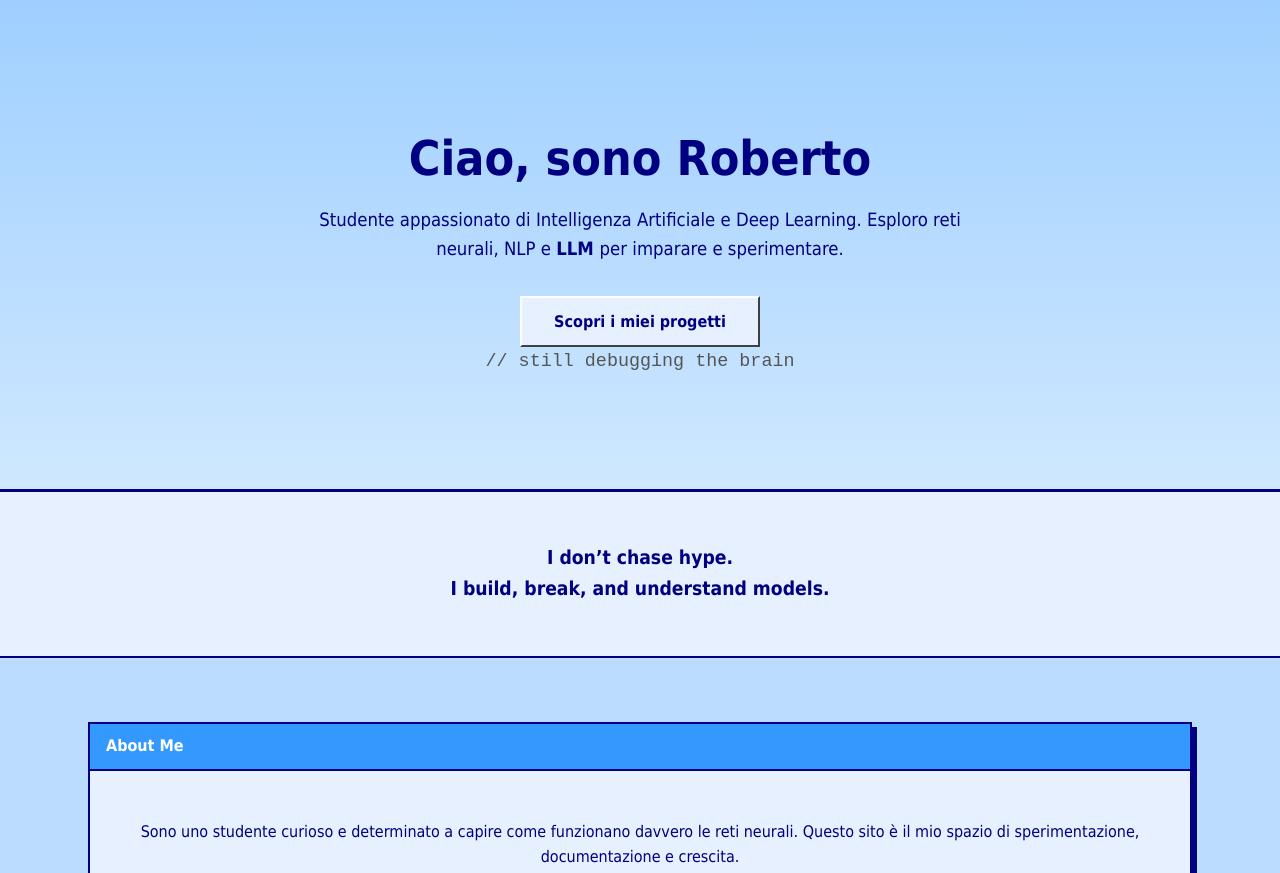
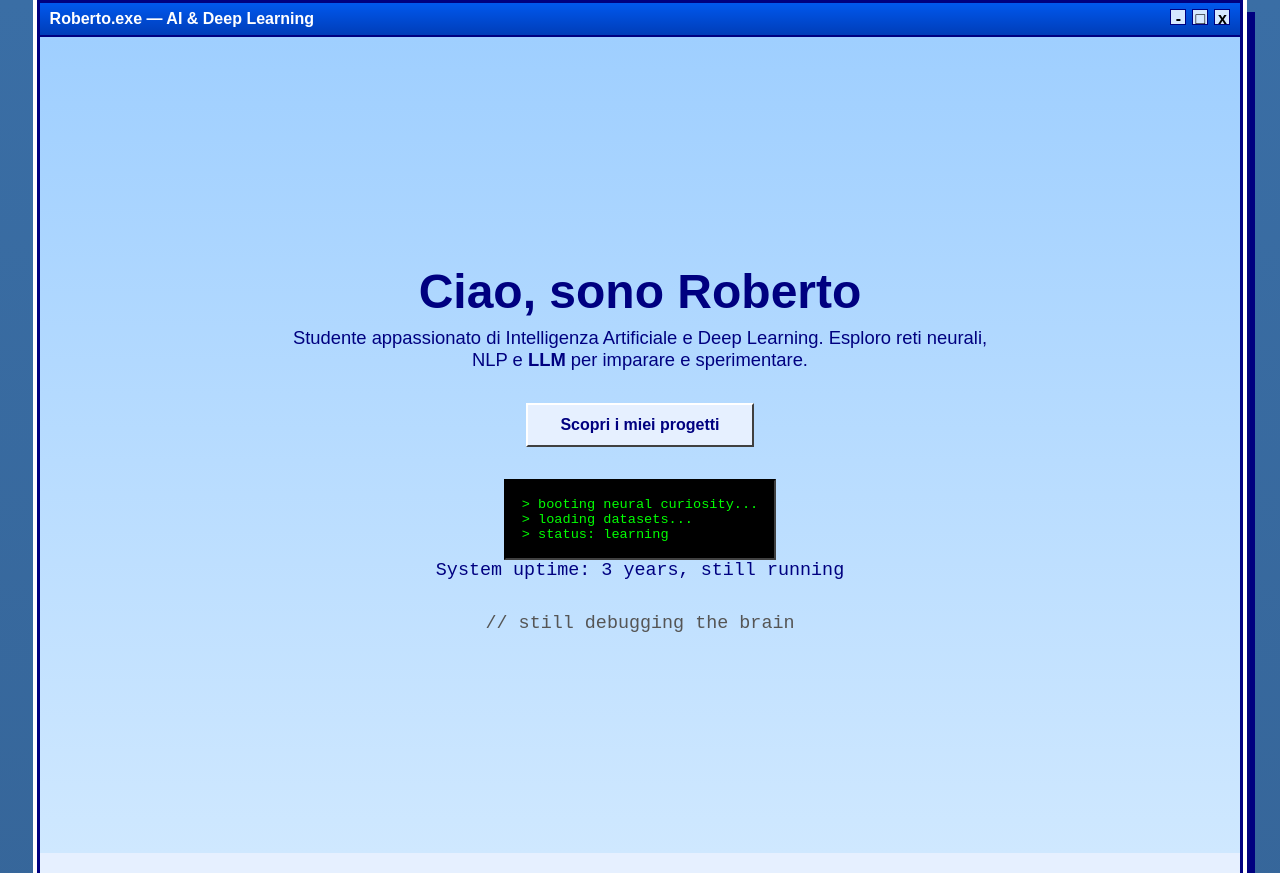
Before and after one commit to robworkhubb/website, a plain HTML site: page index.html in a window 1280 px wide. Shown: the top 873 px of the page. Drawn offline with Linux system fonts and the light colour scheme.

Commit message:
Enhance homepage layout; add XP title bar, hero status, and improve project descriptions

```diff
--- a/index.html
+++ b/index.html
@@ -8,12 +8,23 @@
 </head>
 <body>
 
+<div class="page">
+
+    <!-- XP TITLE BAR -->
+    <div class="xp-titlebar">
+        <span>Roberto.exe — AI & Deep Learning</span>
+        <div class="xp-buttons">
+            <span>-</span><span>□</span><span>x</span>
+        </div>
+    </div>
+
     <!-- HERO -->
     <section class="hero">
         <h1>Ciao, sono Roberto</h1>
         <p>
             Studente appassionato di Intelligenza Artificiale e Deep Learning.
-            Esploro reti neurali, NLP e <span class="tooltip">LLM
+            Esploro reti neurali, NLP e
+            <span class="tooltip">LLM
                 <span class="tooltip-text">
                     Large Language Model. Still trying to tame it.
                 </span>
@@ -23,6 +34,13 @@
 
         <a href="#projects" class="fancy-btn">Scopri i miei progetti</a>
 
+        <div class="hero-status">
+            &gt; booting neural curiosity...<br>
+            &gt; loading datasets...<br>
+            &gt; status: learning
+        </div>
+
+        <p class="uptime">System uptime: 3 years, still running</p>
         <p class="code-comment">// still debugging the brain</p>
     </section>
 
@@ -39,9 +57,9 @@
         <div class="window-header">About Me</div>
         <div class="window-body">
             <p>
-                Sono uno studente curioso e determinato a capire come funzionano davvero
-                le reti neurali. Questo sito è il mio spazio di sperimentazione,
-                documentazione e crescita.
+                Questo sito è il mio laboratorio personale.
+                Qui documento esperimenti, fallimenti e progressi
+                nel mio percorso nel Machine Learning.
             </p>
         </div>
     </section>
@@ -65,37 +83,25 @@
 
                 <div class="project-card">
                     <h3>CNN Image Classification</h3>
-                    <p>
-                        Rete convoluzionale per il riconoscimento di cifre scritte a mano.
-                        Primo contatto serio con convoluzioni e pooling.
-                    </p>
+                    <p>Rete convoluzionale per cifre scritte a mano.</p>
                 </div>
 
                 <div class="project-card">
                     <h3>Fahrenheit → Celsius</h3>
-                    <p>
-                        Rete neurale semplice per apprendere una relazione matematica.
-                        Esperimento base su training e normalizzazione.
-                    </p>
+                    <p>Rete neurale semplice per apprendere relazioni matematiche.</p>
                 </div>
 
                 <div class="project-card">
                     <h3>Sentiment Analysis</h3>
-                    <p>
-                        Modello NLP per classificare testi come positivi, negativi o neutri.
-                        Primo approccio agli embedding.
-                    </p>
+                    <p>Classificazione di testi tramite NLP ed embedding.</p>
                 </div>
 
                 <div class="project-card coming-soon">
                     <h3>LLM Project</h3>
                     <p>Status: compiling neurons…</p>
-                    <p>Training progress:</p>
-
                     <div class="progress-bar">
                         <div class="progress"></div>
                     </div>
-
                     <p class="eta">ETA: unknown, learning in progress</p>
                 </div>
 
@@ -110,7 +116,7 @@
             <ul>
                 <li><strong>v0.1</strong> First neural network experiments</li>
                 <li><strong>v0.2</strong> CNN for image classification</li>
-                <li><strong>v0.3</strong> Sentiment Analysis added</li>
+                <li><strong>v0.3</strong> Sentiment Analysis</li>
                 <li><strong>v0.4</strong> Book draft published</li>
                 <li><strong>v0.5</strong> LLM project in progress</li>
             </ul>
@@ -129,7 +135,6 @@
                 Nota: non è un libro completo, ma una raccolta di appunti,
                 esperimenti e riflessioni.
             </p>
-
             <a href="From Neurons to LLM.pdf" download class="fancy-btn">
                 Scaricalo in PDF
             </a>
@@ -150,5 +155,7 @@
         </p>
     </footer>
 
+</div>
+
 </body>
 </html>
--- a/style.css
+++ b/style.css
@@ -1,18 +1,65 @@
+/* ===== BODY & PAGE ===== */
 body {
-    font-family: Tahoma, Arial, Helvetica, sans-serif;
-    background-color: #bcdcff;
+    margin: 0;
+    min-height: 100vh;
+    background: linear-gradient(#3a6ea5, #2b4f7a);
+    display: flex;
+    justify-content: center;
+    font-family: Arial, Helvetica, sans-serif;
     color: #000080;
-    margin: 0;
-    line-height: 1.6;
-
 }
 
-/* HERO */
+.page {
+    width: 100%;
+    max-width: 1200px;
+    background-color: #bcdcff;
+    border: 3px solid #000080;
+    box-shadow:
+        0 0 0 4px #ffffff,
+        12px 12px 0 #000080;
+}
+
+/* ===== XP TITLE BAR ===== */
+.xp-titlebar {
+    background: linear-gradient(#0058ee, #003db8);
+    color: white;
+    padding: 0.4rem 0.6rem;
+    display: flex;
+    justify-content: space-between;
+    align-items: center;
+    font-weight: bold;
+    border-bottom: 2px solid #000080;
+}
+
+.xp-buttons span {
+    width: 14px;
+    height: 14px;
+    margin-left: 6px;
+    display: inline-block;
+    background-color: #d6e8ff;
+    border: 1px solid #000080;
+    text-align: center;
+    color: #000;
+}
+
+/* ===== HERO ===== */
 .hero {
-    background: linear-gradient(#9fcfff, #cfe8ff);
-    padding: 5rem 2rem;
+    min-height: 90vh;
+    display: flex;
+    flex-direction: column;
+    justify-content: center;
+    align-items: center;
     text-align: center;
-    border-bottom: 3px solid #000080;
+    padding: 3rem 2rem;
+    background:
+        linear-gradient(#9fcfff, #cfe8ff),
+        repeating-linear-gradient(
+            to right,
+            rgba(0,0,0,0.03),
+            rgba(0,0,0,0.03) 1px,
+            transparent 1px,
+            transparent 40px
+        );
 }
 
 .hero h1 {
@@ -26,7 +73,31 @@ body {
     font-size: 1.15rem;
 }
 
-/* BUTTON XP */
+.hero-status {
+    margin-top: 2rem;
+    font-family: "Courier New", monospace;
+    background-color: #000;
+    color: #00ff00;
+    padding: 1rem;
+    display: inline-block;
+    border: 2px inset #404040;
+    font-size: 0.85rem;
+    text-align: left;
+}
+
+.uptime {
+    font-family: "Courier New", monospace;
+    font-size: 0.85rem;
+    margin-top: 1rem;
+}
+
+.code-comment {
+    font-family: "Courier New", monospace;
+    color: #555;
+    margin-top: 0.5rem;
+}
+
+/* ===== BUTTON XP ===== */
 .fancy-btn {
     padding: 0.7rem 2rem;
     font-weight: bold;
@@ -39,6 +110,7 @@ body {
     text-decoration: none;
     cursor: pointer;
     display: inline-block;
+    transition: all 0.1s;
 }
 
 .fancy-btn:hover {
@@ -52,7 +124,7 @@ body {
     border-bottom: 2px solid #ffffff;
 }
 
-/* MANIFESTO */
+/* ===== MANIFESTO ===== */
 .manifesto {
     background-color: #e6f0ff;
     text-align: center;
@@ -65,7 +137,7 @@ body {
     font-weight: bold;
 }
 
-/* WINDOWS */
+/* ===== WINDOWS ===== */
 .window {
     max-width: 1100px;
     margin: 4rem auto;
@@ -87,13 +159,13 @@ body {
     text-align: center;
 }
 
-/* SYSTEM INFO */
+/* ===== SYSTEM INFO ===== */
 .system-info p {
     font-family: "Courier New", monospace;
     margin: 0.4rem 0;
 }
 
-/* PROJECTS */
+/* ===== PROJECTS ===== */
 .projects-container {
     display: flex;
     flex-wrap: wrap;
@@ -120,7 +192,7 @@ body {
     font-style: italic;
 }
 
-/* PROGRESS BAR */
+/* ===== PROGRESS BAR ===== */
 .progress-bar {
     width: 100%;
     height: 16px;
@@ -138,7 +210,7 @@ body {
     font-size: 0.85rem;
 }
 
-/* CHANGELOG */
+/* ===== CHANGELOG ===== */
 .changelog ul {
     list-style: square;
     text-align: left;
@@ -147,14 +219,14 @@ body {
     font-family: "Courier New", monospace;
 }
 
-/* BOOK */
+/* ===== BOOK ===== */
 .book-card img {
     width: 100%;
     border: 2px solid #3399ff;
     margin-bottom: 1rem;
 }
 
-/* TOOLTIP */
+/* ===== TOOLTIP ===== */
 .tooltip {
     position: relative;
     font-weight: bold;
@@ -171,13 +243,14 @@ body {
     top: 120%;
     left: 0;
     font-size: 0.8rem;
+    z-index: 10;
 }
 
 .tooltip:hover .tooltip-text {
     visibility: visible;
 }
 
-/* STATUS BAR */
+/* ===== STATUS BAR ===== */
 .status-bar {
     display: flex;
     justify-content: space-between;
@@ -188,13 +261,7 @@ body {
     font-size: 0.85rem;
 }
 
-/* CODE COMMENT */
-.code-comment {
-    font-family: "Courier New", monospace;
-    color: #555;
-}
-
-/* FOOTER */
+/* ===== FOOTER ===== */
 footer {
     background-color: #3399ff;
     color: white;
@@ -213,17 +280,16 @@ footer a:hover {
     text-decoration: underline;
 }
 
-/* RESPONSIVE */
+/* ===== RESPONSIVE ===== */
 @media (max-width: 768px) {
 
     body {
-
         font-size: 16px;
     }
 
-    /* HERO */
     .hero {
-        padding: 3rem 1.2rem;
+        padding: 1.5rem 1rem;
+        min-height: auto;
     }
 
     .hero h1 {
@@ -234,14 +300,12 @@ footer a:hover {
         font-size: 1rem;
     }
 
-    /* BUTTON */
     .fancy-btn {
         width: 100%;
         max-width: 280px;
         text-align: center;
     }
 
-    /* WINDOWS */
     .window {
         margin: 2rem 1rem;
     }
@@ -254,7 +318,6 @@ footer a:hover {
         font-size: 0.95rem;
     }
 
-    /* MANIFESTO */
     .manifesto {
         padding: 1.5rem 1rem;
     }
@@ -263,7 +326,6 @@ footer a:hover {
         font-size: 1.05rem;
     }
 
-    /* PROJECTS */
     .projects-container {
         flex-direction: column;
         gap: 1.5rem;
@@ -283,25 +345,21 @@ footer a:hover {
         font-size: 0.95rem;
     }
 
-    /* BOOK */
     .book-card img {
         max-width: 100%;
         height: auto;
     }
 
-    /* CHANGELOG */
     .changelog ul {
         font-size: 0.9rem;
         padding-left: 1rem;
     }
 
-    /* TOOLTIP FIX MOBILE */
     .tooltip-text {
         width: 180px;
         font-size: 0.75rem;
     }
 
-    /* STATUS BAR */
     .status-bar {
         flex-direction: column;
         gap: 0.2rem;
@@ -309,14 +367,12 @@ footer a:hover {
         text-align: center;
     }
 
-    /* FOOTER */
     footer {
         font-size: 0.85rem;
         padding: 0.8rem;
     }
 }
 
-/* EXTRA SMALL DEVICES */
 @media (max-width: 420px) {
 
     .hero h1 {
```
